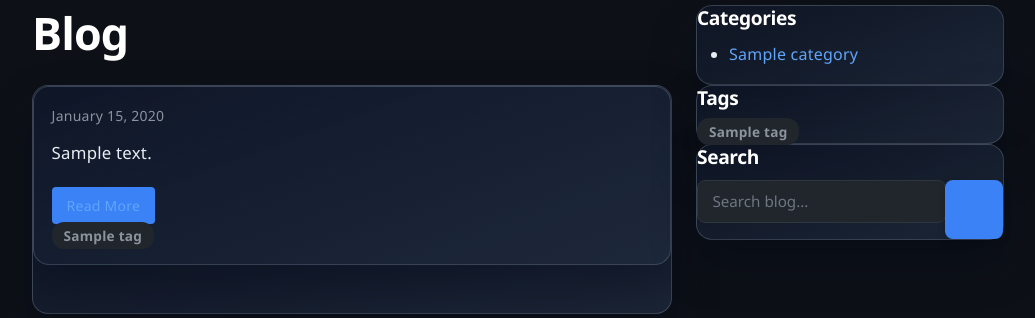
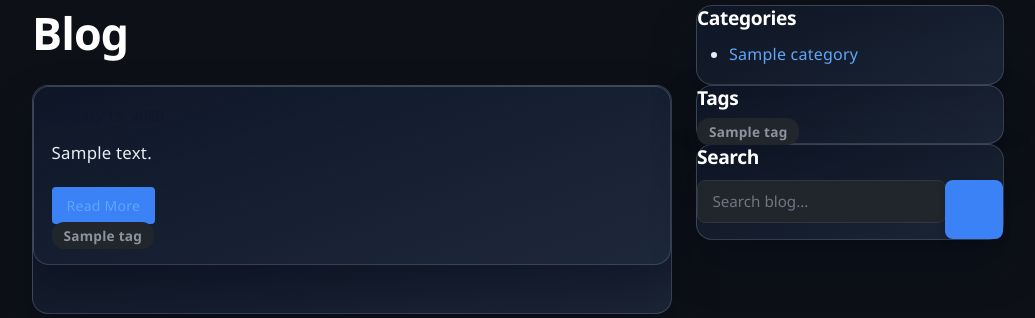
Before and after one commit to pilipandr770/Rozoom-KI, a Flask app: page /blog/ in a window 1280 px wide. Shown: the part 248-566 px from the top of the page, without its empty margins (122-1157 px from the left). Run offline with Flask 3, Linux system fonts and the light colour scheme; tables that the repository leaves empty hold one stand-in row (values such as "Sample post"); some libraries are stand-ins or nearby versions.

Commit message:
Fix blog readability, image fallbacks, and locale redirects

```diff
--- a/app/routes/blog.py
+++ b/app/routes/blog.py
@@ -77,6 +77,11 @@
         de_variant = BlogPost.query.filter_by(slug=f"{slug}-de", published=True).first()
         if de_variant:
             return redirect(url_for('blog.post', slug=de_variant.slug), code=302)
+    elif not _use_german_posts() and slug.endswith('-de'):
+        en_slug = slug[:-3]
+        en_variant = BlogPost.query.filter_by(slug=en_slug, published=True).first()
+        if en_variant:
+            return redirect(url_for('blog.post', slug=en_variant.slug), code=302)
 
     post = BlogPost.query.options(
         joinedload(BlogPost.category),
@@ -248,4 +253,4 @@
     if original_image_url.startswith('http://') or original_image_url.startswith('https://'):
         return redirect(original_image_url, code=302)
 
-    abort(404)
+    return redirect(url_for('static', filename='img/blog/default-post.jpg'), code=302)
--- a/app/static/css/style.css
+++ b/app/static/css/style.css
@@ -1499,6 +1499,26 @@
   box-shadow: var(--shadow-md);
   overflow: hidden;
   margin-bottom: 3rem;
+  color: #0f172a;
+}
+
+.blog-post-content h1,
+.blog-post-content h2,
+.blog-post-content h3,
+.blog-post-content h4,
+.blog-post-content h5,
+.blog-post-content h6,
+.blog-post-content p,
+.blog-post-content li,
+.blog-post-content blockquote,
+.blog-post-content span,
+.blog-post-content strong,
+.blog-post-content em {
+  color: #0f172a;
+}
+
+.blog-post-content a {
+  color: #0b57d0;
 }
 
 .post-featured-image {
--- a/app/templates/blog/blog.html
+++ b/app/templates/blog/blog.html
@@ -11,13 +11,11 @@
             <div class="blog-posts">
                 {% for post in posts.items %}
                 <div class="blog-post-card ui-surface-soft mb-4">
-                    {% if post.image_data or post.image_url or post.original_image_url %}
                     <a href="{{ url_for('blog.post', slug=post.slug) }}" class="blog-post-link">
                         <div class="blog-post-image" {% if post.category %}data-category="{{ post.category.name }}"{% endif %}>
                             <img src="{{ url_for('blog.get_image', post_id=post.id) }}" alt="{{ post.title }}" class="img-fluid" loading="lazy" decoding="async" onerror="this.style.display='none'; this.closest('.blog-post-image').style.display='none';">
                         </div>
                     </a>
-                    {% endif %}
                     <div class="blog-post-content ui-surface-soft">
                         <!-- РЎРєСЂС‹С‚С‹Р№ Р·Р°РіРѕР»РѕРІРѕРє РґР»СЏ SEO Рё РґРѕСЃС‚СѓРїРЅРѕСЃС‚Рё -->
                         <h2 class="blog-post-title visually-hidden">
--- a/app/templates/blog/blog_category.html
+++ b/app/templates/blog/blog_category.html
@@ -16,13 +16,11 @@
             <div class="blog-posts">
                 {% for post in posts.items %}
                 <div class="blog-post-card ui-surface-soft mb-4">
-                    {% if post.image_data or post.image_url or post.original_image_url %}
                     <a href="{{ url_for('blog.post', slug=post.slug) }}" class="blog-post-link">
                         <div class="blog-post-image" data-category="{{ category.name }}">
                             <img src="{{ url_for('blog.get_image', post_id=post.id) }}" alt="{{ post.title }}" class="img-fluid" loading="lazy" decoding="async" onerror="this.style.display='none'; this.closest('.blog-post-image').style.display='none';">
                         </div>
                     </a>
-                    {% endif %}
                     <div class="blog-post-content ui-surface-soft">
                         <!-- РЎРєСЂС‹С‚С‹Р№ Р·Р°РіРѕР»РѕРІРѕРє РґР»СЏ SEO Рё РґРѕСЃС‚СѓРїРЅРѕСЃС‚Рё -->
                         <h2 class="blog-post-title visually-hidden">
--- a/app/templates/blog/blog_post.html
+++ b/app/templates/blog/blog_post.html
@@ -30,11 +30,9 @@
                     {% endif %}
                 </div>
 
-                {% if post.image_data or post.image_url or post.original_image_url %}
                 <div class="blog-post-image mb-4">
                     <img src="{{ url_for('blog.get_image', post_id=post.id) }}" alt="{{ post.title }}" class="img-fluid" decoding="async" onerror="this.style.display='none'; this.closest('.blog-post-image').style.display='none';">
                 </div>
-                {% endif %}
 
                 <div class="blog-post-content">
                     {{ post.content|safe }}
@@ -65,9 +63,7 @@
                     {% for related in related_posts %}
                     <div class="col-md-4">
                         <div class="card h-100">
-                            {% if related.image_data or related.image_url or related.original_image_url %}
                             <img src="{{ url_for('blog.get_image', post_id=related.id) }}" class="card-img-top" alt="{{ related.title }}" loading="lazy" decoding="async" onerror="this.style.display='none';">
-                            {% endif %}
                             <div class="card-body">
                                 <h5 class="card-title">
                                     <a href="{{ url_for('blog.post', slug=related.slug) }}">{{ related.title }}</a>
--- a/app/templates/blog/blog_search.html
+++ b/app/templates/blog/blog_search.html
@@ -14,13 +14,11 @@
             <div class="blog-posts">
                 {% for post in posts.items %}
                 <div class="blog-post-card ui-surface-soft mb-4">
-                    {% if post.image_data or post.image_url or post.original_image_url %}
                     <a href="{{ url_for('blog.post', slug=post.slug) }}" class="blog-post-link">
                         <div class="blog-post-image" {% if post.category %}data-category="{{ post.category.name }}"{% endif %}>
                             <img src="{{ url_for('blog.get_image', post_id=post.id) }}" alt="{{ post.title }}" class="img-fluid" loading="lazy" decoding="async" onerror="this.style.display='none'; this.closest('.blog-post-image').style.display='none';">
                         </div>
                     </a>
-                    {% endif %}
                     <div class="blog-post-content ui-surface-soft">
                         <!-- РЎРєСЂС‹С‚С‹Р№ Р·Р°РіРѕР»РѕРІРѕРє РґР»СЏ SEO Рё РґРѕСЃС‚СѓРїРЅРѕСЃС‚Рё -->
                         <h2 class="blog-post-title visually-hidden">
--- a/app/templates/blog/blog_tag.html
+++ b/app/templates/blog/blog_tag.html
@@ -13,13 +13,11 @@
             <div class="blog-posts">
                 {% for post in posts.items %}
                 <div class="blog-post-card ui-surface-soft mb-4">
-                    {% if post.image_data or post.image_url or post.original_image_url %}
                     <a href="{{ url_for('blog.post', slug=post.slug) }}" class="blog-post-link">
                         <div class="blog-post-image" {% if post.category %}data-category="{{ post.category.name }}"{% endif %}>
                             <img src="{{ url_for('blog.get_image', post_id=post.id) }}" alt="{{ post.title }}" class="img-fluid" loading="lazy" decoding="async" onerror="this.style.display='none'; this.closest('.blog-post-image').style.display='none';">
                         </div>
                     </a>
-                    {% endif %}
                     <div class="blog-post-content ui-surface-soft">
                         <!-- РЎРєСЂС‹С‚С‹Р№ Р·Р°РіРѕР»РѕРІРѕРє РґР»СЏ SEO Рё РґРѕСЃС‚СѓРїРЅРѕСЃС‚Рё -->
                         <h2 class="blog-post-title visually-hidden">
```
Also changed, not shown: app/static/img/blog/default-post.jpg (added).
